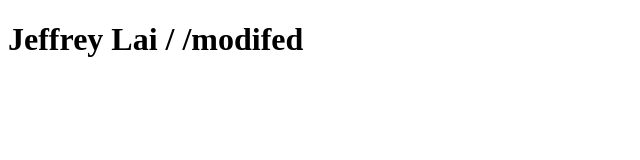
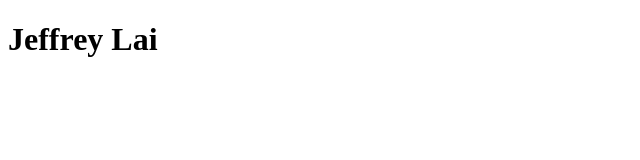
Before and after one commit to latheorie/git-test2, a plain HTML site: page index.html in a window 1280 px wide. Shown: the whole page, without its empty margins (0-640 px from the left). Drawn offline with Linux system fonts and the light colour scheme.

Commit message:
back to 2nd

```diff
--- a/index.html
+++ b/index.html
@@ -7,7 +7,7 @@
   </head>
 
   <body>
-    <h1>Jeffrey Lai / /modifed</h1>
+    <h1>Jeffrey Lai</h1>
 </body>
 
 </html>
```
